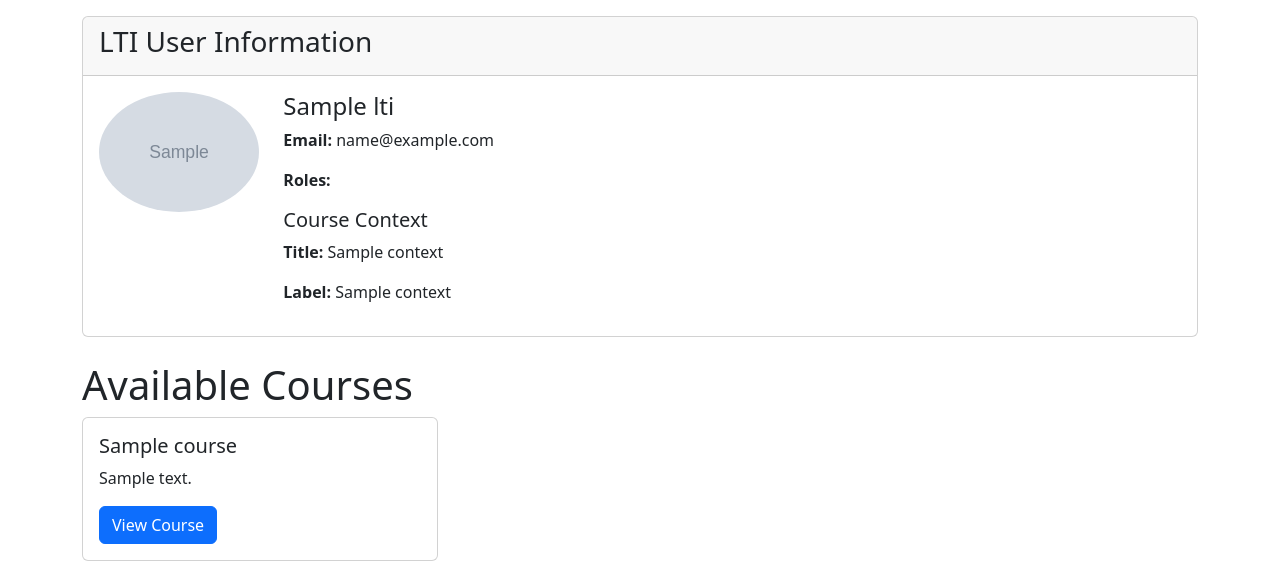
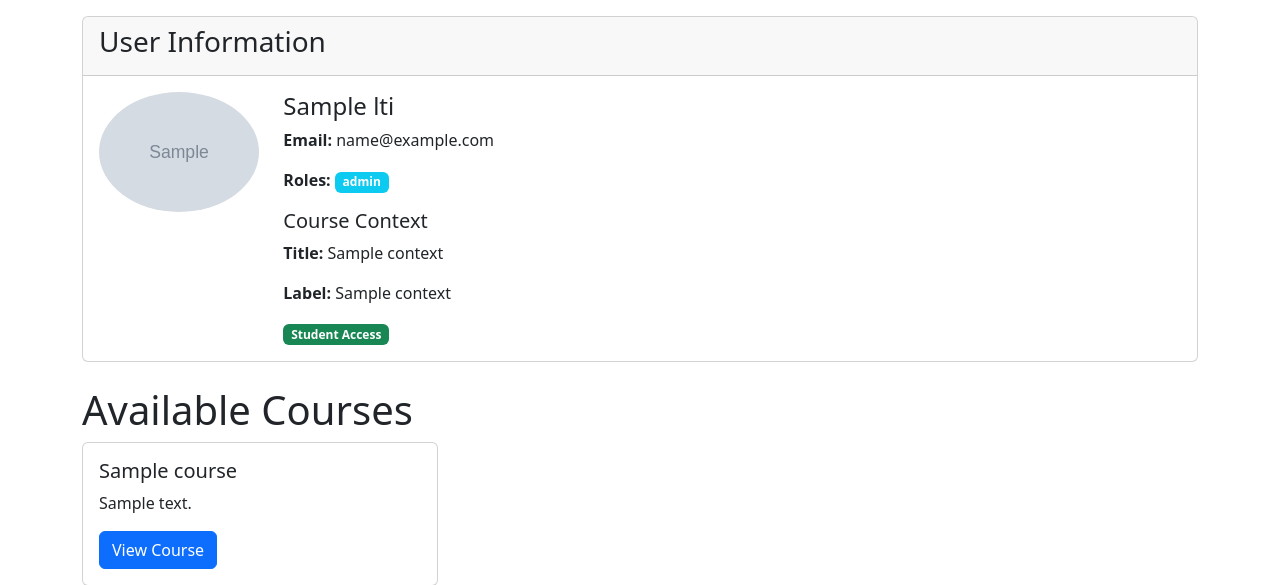
Before and after one commit to QuinnKWolter/ModuLearn, a Django app: template modulearn/courses/templates/courses/course_list.html in a window 1280 px wide. Shown: the part 110-695 px from the top of the page. Run offline with Django 5.2, Linux system fonts and the light colour scheme; the visitor is signed in with stand-in values (Sample User, id 1); tables that the repository leaves empty hold one stand-in row (values such as "Sample post"); the template is opened without the code that fills it: values that come from a table or form of the project are taken from there, most other values are stand-ins (such as "Sample title", 1, 10 or a date in 2020); grey boxes marked "Sample" are stand-in pictures.

Commit message:
More user info from LTI rendered, moving setups again.

```diff
--- a/modulearn/courses/templates/courses/course_list.html
+++ b/modulearn/courses/templates/courses/course_list.html
@@ -11,7 +11,7 @@
 {% if lti_data %}
 <div class="card mb-4">
   <div class="card-header">
-    <h3>LTI User Information</h3>
+    <h3>User Information</h3>
   </div>
   <div class="card-body">
     <div class="row">
@@ -21,26 +21,62 @@
       </div>
       {% endif %}
       <div class="col">
-        <h4>{{ lti_data.name }}</h4>
-        <p><strong>Email:</strong> {{ lti_data.email }}</p>
+        {% if lti_data.name %}
+          <h4>{{ lti_data.name }}</h4>
+        {% else %}
+          <h4>{{ user.get_full_name|default:user.username }}</h4>
+        {% endif %}
+
+        {% if lti_data.email or user.email %}
+          <p><strong>Email:</strong> {{ lti_data.email|default:user.email }}</p>
+        {% endif %}
+
+        {% if lti_data.roles %}
         <p><strong>Roles:</strong>
           {% for role in lti_data.roles %}
-            <span class="badge bg-info">{{ role|slice:"48:" }}</span>
+            {% with role_name=role|slice:"48:" %}
+              {% if role_name %}
+                <span class="badge bg-info">{{ role_name }}</span>
+              {% else %}
+                <span class="badge bg-info">{{ role }}</span>
+              {% endif %}
+            {% endwith %}
           {% endfor %}
         </p>
+        {% endif %}
+
         {% if lti_data.context %}
         <div class="mt-3">
           <h5>Course Context</h5>
-          <p><strong>Title:</strong> {{ lti_data.context.title }}</p>
-          <p><strong>Label:</strong> {{ lti_data.context.label }}</p>
+          {% if lti_data.context.title %}
+            <p><strong>Title:</strong> {{ lti_data.context.title }}</p>
+          {% endif %}
+          {% if lti_data.context.label %}
+            <p><strong>Label:</strong> {{ lti_data.context.label }}</p>
+          {% endif %}
         </div>
         {% endif %}
+
         {% if lti_data.platform %}
         <div class="mt-3">
           <h5>Platform Information</h5>
-          <p><strong>Institution:</strong> {{ lti_data.platform.name }}</p>
-          <p><strong>Description:</strong> {{ lti_data.platform.description }}</p>
+          {% if lti_data.platform.name %}
+            <p><strong>Institution:</strong> {{ lti_data.platform.name }}</p>
+          {% endif %}
+          {% if lti_data.platform.description %}
+            <p><strong>Description:</strong> {{ lti_data.platform.description }}</p>
+          {% endif %}
         </div>
+        {% endif %}
+
+        {% if user.is_instructor %}
+          <div class="mt-3">
+            <span class="badge bg-primary">Instructor Access</span>
+          </div>
+        {% elif user.is_student %}
+          <div class="mt-3">
+            <span class="badge bg-success">Student Access</span>
+          </div>
         {% endif %}
       </div>
     </div>
--- a/modulearn/courses/views.py
+++ b/modulearn/courses/views.py
@@ -14,7 +14,7 @@ def course_list(request):
 
     # Get LTI context data if available
     lti_data = {}
-    if hasattr(request.user, 'lti_data'):
+    if hasattr(request.user, 'lti_data') and request.user.lti_data:
         lti_data = {
             'name': request.user.lti_data.get('name'),
             'email': request.user.lti_data.get('email'),
```
Also changed, not shown: modulearn/lti/views.py (+15 -1 lines).
